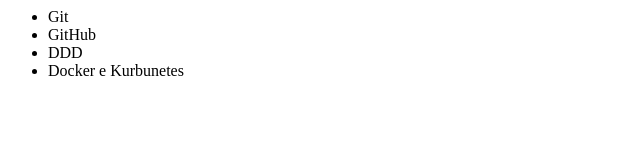
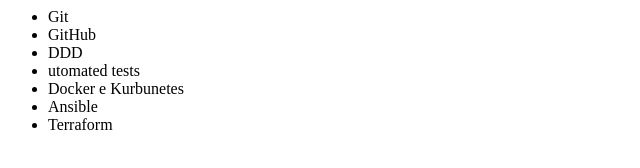
Before and after one commit to GabrielPina/portal, a plain HTML site: page home.html in a window 1280 px wide. Shown: the whole page, without its empty margins (0-640 px from the left). Drawn offline with Linux system fonts and the light colour scheme.

Commit message:
criando commit sem staging

```diff
--- a/home.html
+++ b/home.html
@@ -5,7 +5,10 @@
       <li>Git</li>
       <li>GitHub</li>
       <li>DDD</li>
+      <li>utomated tests</li>
       <li>Docker e Kurbunetes</li>
+      <li>Ansible</li>
+      <li>Terraform</li>
     </ul>
   </body>
 </html>
```
